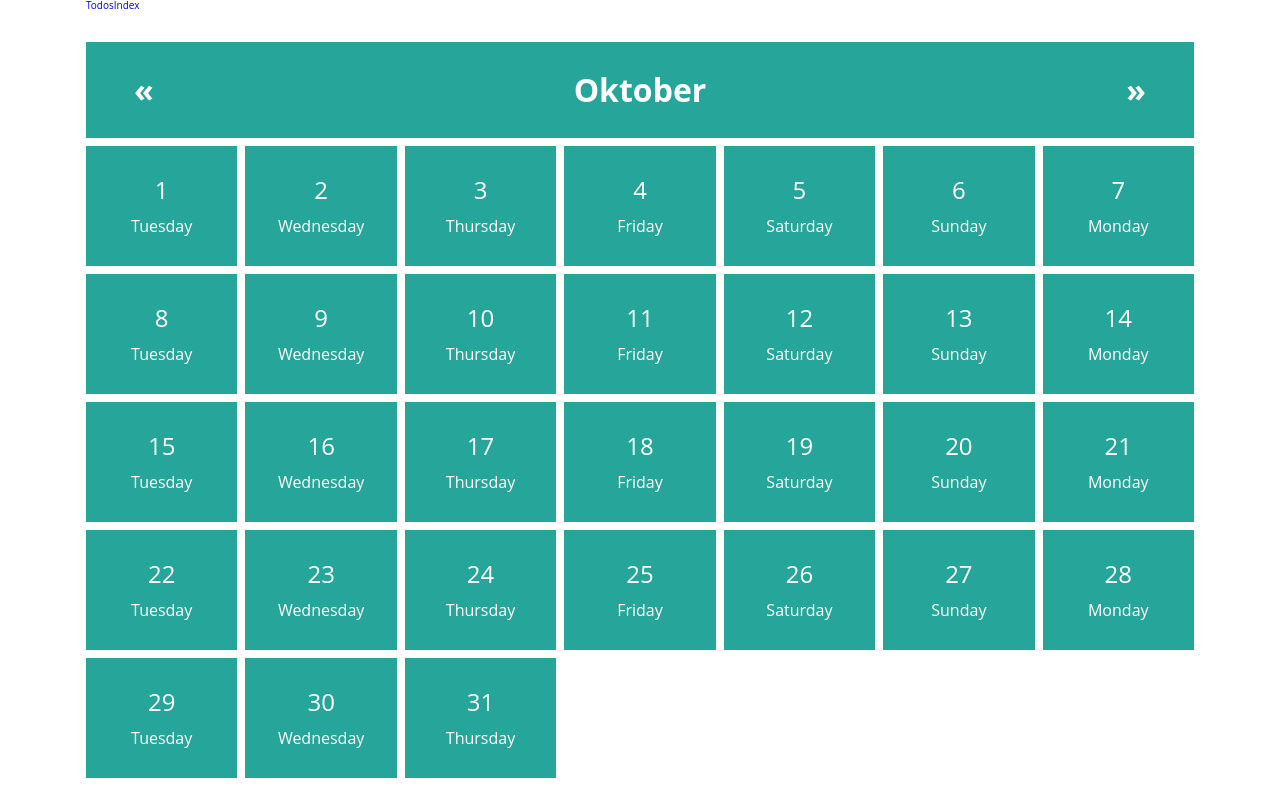
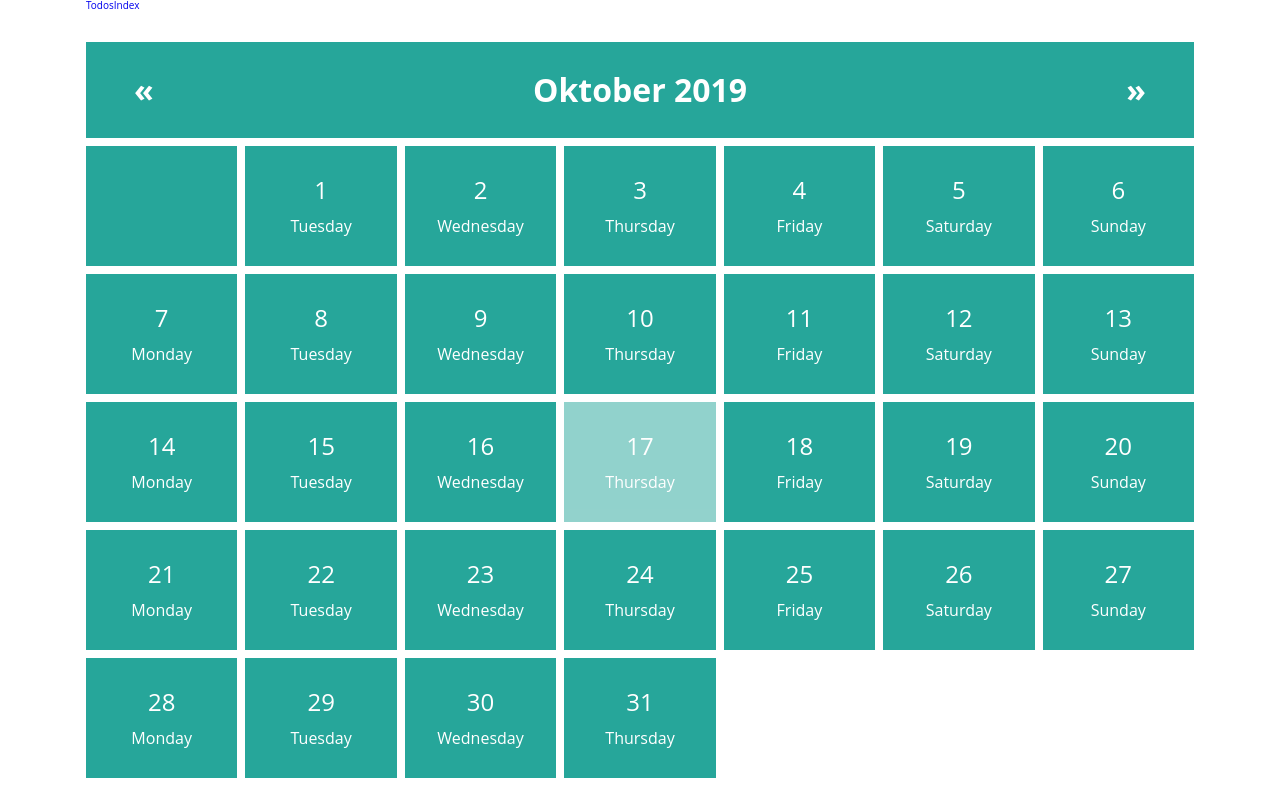
Before and after one commit to SebastianAlexandersson/sjm_calendar, a Vue app: page / in a window 1280 px wide. Built offline with nearby package versions, Linux system fonts and the light colour scheme; data requests are answered from the project's data file.

Commit message:
Fixed weeks lining up properly (always starting with monday). Added support for years. Added highliting on todays date.

```diff
--- a/src/components/Calendar.vue
+++ b/src/components/Calendar.vue
@@ -3,15 +3,16 @@
     <div class="calendar">
       <div class="month">
         <span @click="displayPreviousMonth" class="arrow">&#171;</span>
-        <span>{{ displayedMonth.month }}</span>
+        <span>{{ displayedMonth.month }} {{ year }}</span>
         <span @click="displayNextMonth" class="arrow">&#187;</span>
       </div>
       <div class="days">
-        <div class="day" v-for="day in displayedMonth.ndays" :key="day">
+        <div class="day" v-for="placeholder in getPlaceholderDays" :key="placeholder + 'placeholder'"></div>
+        <div class="day" v-for="day in displayedMonth.ndays" :key="day" v-bind:class="{ highlight: highlightToday(day, monthNum) }">
           <span>{{ day }}</span>
           <span>{{ displayDayName(day, monthNum, year) }}</span>
         </div>
-      </div>
+    </div>
     </div>
   </section>
 </template>
@@ -35,6 +36,24 @@ export default {
     monthNum() {
       return this.index + 1
     },
+    whatDayIsTheFirst() {
+      const month = this.monthNum < 10 ? "0" + this.monthNum : this.monthNum
+      const format = `${this.year}${month}01`
+
+      return this.$store.state.calendar.moment(format, "YYYYMMDD").format("dddd")
+    },
+    getPlaceholderDays() {
+      const days = {
+        "Monday": 0,
+        "Tuesday": 1,
+        "Wednesday": 2,
+        "Thursday": 3,
+        "Friday": 4,
+        "Saturday": 5,
+        "Sunday": 6
+      }
+      return days[this.whatDayIsTheFirst]
+    },
     events() {
       return this.$store.state.events.events
     },
@@ -56,6 +75,11 @@ export default {
       const format = year + month + day
 
       return this.$store.state.calendar.moment(format, "YYYYMMDD").format("dddd")
+    },
+    highlightToday(day, month) {
+      const today = Number(this.$store.state.calendar.currentDayNum)
+      const thisMonth = Number(this.$store.state.calendar.moment().format("M"))
+      return Number(day) === today && Number(month) === thisMonth
     }
   },
   created() {
@@ -111,4 +135,8 @@ export default {
     font-weight: bold;
     cursor: pointer;
   }
+
+  .highlight {
+    opacity: .5;
+  }
 </style>
--- a/src/store/modules/calendar.js
+++ b/src/store/modules/calendar.js
@@ -64,12 +64,18 @@ const state = {
     nextMonth(state) {
       if(state.currentMonthIndex < 11) {
         state.currentMonthIndex += 1
+      } else {
+        state.currentYear = Number(state.currentYear) + 1
+        state.currentMonthIndex = 0
       }
       return
     },
     previousMonth(state) {
       if(state.currentMonthIndex > 0) {
         state.currentMonthIndex -= 1
+      } else {
+        state.currentYear = Number(state.currentYear) - 1
+        state.currentMonthIndex = 11
       }
       return
     },
```
